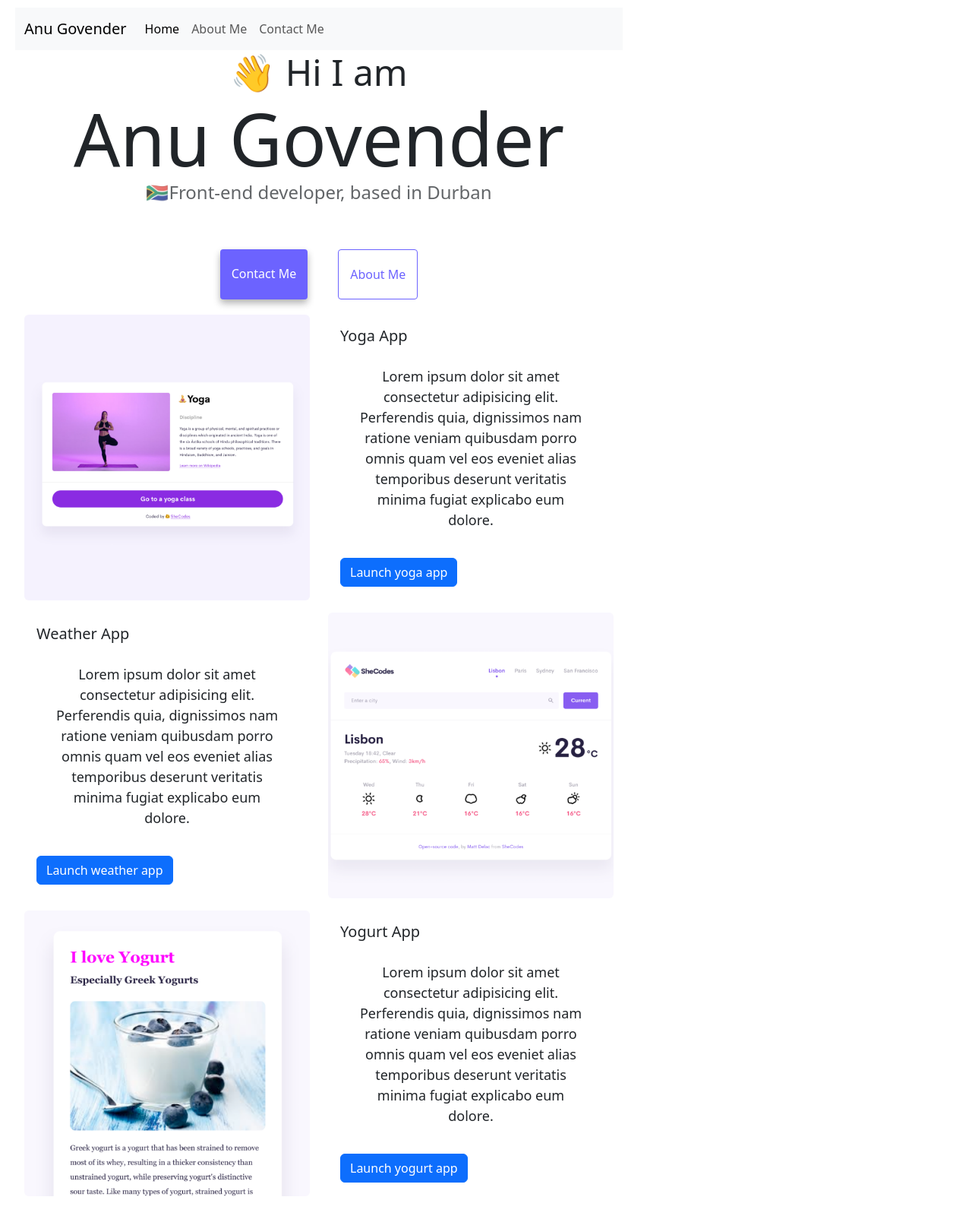
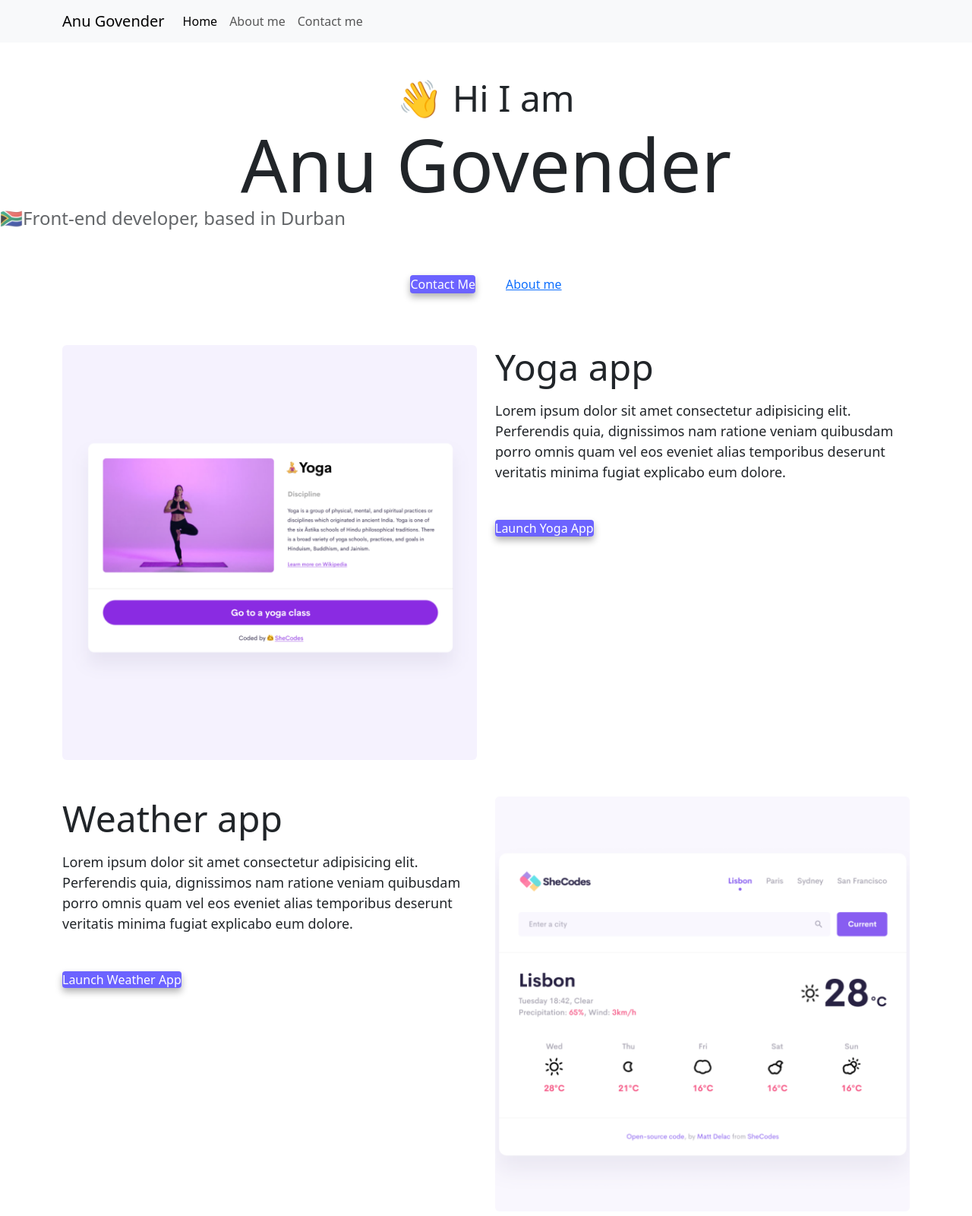
Before and after one commit to 1543-STACK/contact, a plain HTML site: page index.html in a window 1280 px wide. Shown: the top 1600 px of the page at 76% size. Drawn offline with nearby package versions, Linux system fonts and the light colour scheme.

Commit message:
made css changes

```diff
--- a/index.html
+++ b/index.html
@@ -5,7 +5,18 @@
     <meta charset="UTF-8" />
     <meta http-equiv="X-UA-Compatible" content="IE=edge" />
     <meta name="viewport" content="width=device-width, initial-scale=1.0" />
-    <title>Anu Govender</title>
+    <meta
+      name="description content="
+      Anu
+      Govender
+      is
+      a
+      front-end
+      developer,based
+      in
+      Durban,SA
+    />
+    <title>Front-end developer -Anu Govender</title>
     <link
       href="https://cdn.jsdelivr.net/npm/bootstrap@5.3.2/dist/css/bootstrap.min.css"
       rel="stylesheet"
@@ -20,9 +31,9 @@
     <link rel="stylesheet" href="/src/styles.css" />
   </head>
   <body>
-    <nav class="navbar navbar-expand-lg bg-body-tertiary">
-      <div class="container-fluid">
-        <a class="navbar-brand" href="#">Anu Govender </a>
+    <nav class="navbar navbar-expand-lg navbar-light bg-light fixed-top">
+      <div class="container">
+        <a class="navbar-brand" href="/" title="Homepage">Anu Govender</a>
         <button
           class="navbar-toggler"
           type="button"
@@ -37,95 +48,119 @@
         <div class="collapse navbar-collapse" id="navbarNav">
           <ul class="navbar-nav">
             <li class="nav-item">
-              <a class="nav-link active" aria-current="page" href="index.html"
+              <a
+                class="nav-link active"
+                aria-current="page"
+                href="/"
+                tilte="Homepage"
                 >Home</a
               >
             </li>
             <li class="nav-item">
-              <a class="nav-link" href="about.html">About Me</a>
+              <a class="nav-link" href="/about.html" title="About Anu Govender"
+                >About me</a
+              >
             </li>
             <li class="nav-item">
-              <a class="nav-link" href="#">Contact Me</a>
+              <a
+                class="nav-link"
+                href="/about.html#contact"
+                title="Contact Anu Govender"
+                >Contact me</a
+              >
             </li>
           </ul>
         </div>
       </div>
     </nav>
+    <h2 class="text-center">👋 Hi I am</h2>
+    <h1 class="text-center">Anu Govender</h1>
 
-    <h2>👋 Hi I am</h2>
-    <h1>Anu Govender</h1>
     <h3>🇿🇦Front-end developer, based in Durban</h3>
-    <div class="navigation-links">
-      <a href="about.html#contact" class="contact-link">Contact me</a>
-      <a href="about.html" class="about-link">About me</a>
+    <div class="navigation-links mb-5">
+      <a
+        href="/about.html#contact"
+        class="primary-link"
+        title="Contact Anu Govender"
+        >Contact me</a
+      >
+      <a href="/about.html" class="secondary-link" title="About Anu Govender"
+        >About me</a
+      >
     </div>
     <div class="container">
-      <div class="yoga">
       <div class="row">
         <div class="col-sm-6">
-            <img src="images/yoga.png" class="img-fluid mb-3 rounded" />
+          <img
+            src="/images/yoga.png"
+            alt="Yoga project "
+            class="img-fluid rounded d-none d-sm-block"
+          />
         </div>
         <div class="col-sm-6">
-            <div class="card mb-3 border-0">
-              <div class="card-body">
-                <h5 class="card-title">Yoga App</h5>
-                <p class="card-text bg-white text-left">
-                  Lorem ipsum dolor sit amet consectetur adipisicing elit.
-                  Perferendis quia, dignissimos nam ratione veniam quibusdam
-                  porro omnis quam vel eos eveniet alias temporibus deserunt
-                  veritatis minima fugiat explicabo eum dolore.
+          <h2 class="mb-3">Yoga app</h2>
+          <p>
+            Lorem ipsum dolor sit amet consectetur adipisicing elit. Perferendis
+            quia, dignissimos nam ratione veniam quibusdam porro omnis quam vel
+            eos eveniet alias temporibus deserunt veritatis minima fugiat
+            explicabo eum dolore.
           </p>
-                <a href="#" class="card-link btn btn-primary"
-                  >Launch yoga app</a
+          <div class="mt-5">
+            <a href="#" class="primary-link project-link" title="Yoga project"
+              >Launch Yoga App</a
             >
           </div>
         </div>
       </div>
-        </div>
-      </div>
-      <div class="weather">
-        <div class="row">
+      <div class="row mt-5">
         <div class="col-sm-6">
-            <div class="card mb-3 border-0">
-              <div class="card-body">
-                <h5 class="card-title">Weather App</h5>
-                <p class="card-text bg-white text-left">
-                  Lorem ipsum dolor sit amet consectetur adipisicing elit.
-                  Perferendis quia, dignissimos nam ratione veniam quibusdam
-                  porro omnis quam vel eos eveniet alias temporibus deserunt
-                  veritatis minima fugiat explicabo eum dolore.
+          <h2 class="mb-3">Weather app</h2>
+          <p>
+            Lorem ipsum dolor sit amet consectetur adipisicing elit. Perferendis
+            quia, dignissimos nam ratione veniam quibusdam porro omnis quam vel
+            eos eveniet alias temporibus deserunt veritatis minima fugiat
+            explicabo eum dolore.
           </p>
-                <a href="#" class="card-link btn btn-primary"
-                  >Launch weather app</a
+          <div class="mt-5">
+            <a
+              href="#"
+              class="primary-link project-link"
+              title="Weather project"
+              >Launch Weather App</a
             >
           </div>
         </div>
+        <div class="col-sm-6">
+          <img
+            src="/images/weather.png"
+            class="img-fluid rounded d-none d-sm-block"
+            alt="Weather project"
+          />
+        </div>
+      </div>
+      <div class="row mt-5">
+        <div class="col-sm-6">
+          <img
+            src="/images/yogurt.png"
+            class="img-fluid rounded d-none d-sm-block"
+            alt="Yogurt project"
+          />
         </div>
         <div class="col-sm-6">
-            <img src="images/weather.png" class="img-fluid mb-3 rounded" />
-          </div>
-        </div>
-      </div>
-      <div class="yoga">
-        <div class="row">
-          <div class="col-sm-6">
-            <img src="images/yogurt.png" class="img-fluid mb-3 rounded" />
-          </div>
-          <div class="col-sm-6">
-            <div class="card mb-3 border-0">
-              <div class="card-body">
-                <h5 class="card-title">Yogurt App</h5>
-                <p class="card-text bg-white text-left">
-                  Lorem ipsum dolor sit amet consectetur adipisicing elit.
-                  Perferendis quia, dignissimos nam ratione veniam quibusdam
-                  porro omnis quam vel eos eveniet alias temporibus deserunt
-                  veritatis minima fugiat explicabo eum dolore.
+          <h2 class="mb-3">Yogurt app</h2>
+          <p>
+            Lorem ipsum dolor sit amet consectetur adipisicing elit. Perferendis
+            quia, dignissimos nam ratione veniam quibusdam porro omnis quam vel
+            eos eveniet alias temporibus deserunt veritatis minima fugiat
+            explicabo eum dolore.
           </p>
-                <a href="#" class="card-link btn btn-primary"
-                  >Launch yogurt app</a
+          <div class="mt-5">
+            <a
+              href="#"
+              class="primary-link project-link"
+              title="Weather project"
+              >Launch Yogurt App</a
             >
-              </div>
-            </div>
           </div>
         </div>
       </div>
--- a/src/styles.css
+++ b/src/styles.css
@@ -5,15 +5,13 @@
 }
 
 body {
-  margin: 10px auto;
-  max-width: 800px;
-  margin-left: 20px;
+  margin: 100px 0;
 }
 
 h1,
 h2,
 h3 {
-  text-align: center;
+
   margin: 0;
 }
 
@@ -31,12 +29,11 @@ h3 {
 }
 
 p {
-  background: var(--secondary-color);
-  padding: 20px;
+
+
   border-radius: 4px;
-  font-size: 18px;
+  font-size:18px;
   line-height: 1.5;
-  text-align: center;
 }
 
 .navigation-links {
@@ -48,18 +45,26 @@ p {
 .navigation-links a {
   margin: 20px;
   border-radius: 4px;
-  padding: 20px 15px;
+
+}
+
+.primary-link {
+  background: var(--primary-color);
+  box-shadow: var(--box-shadow);
+  color: white;
+  border-radius: 4px;
   text-decoration: none;
   text-transform: capitalize;
 }
 
-.contact-link {
-  background: var(--primary-color);
-  box-shadow: var(--box-shadow);
-  color: white;
-}
+.primary-link:hover {
+  color: var(--primary-color);
 
-.about-link {
+.secondary-link{
+ border-radius: 4px;
+  padding: 20px 15px;
+  text-decoration: none;
+  text-transform: capitalize;
   color: var(--primary-color);
   border: 1px solid var(--primary-color);
 }
@@ -71,7 +76,6 @@ p {
 }
 
 .about-paragraphs {
-  display: flex;
   margin: 30px 0;
 }
 
@@ -90,3 +94,25 @@ p {
 .email-link:hover {
   text-decoration: underline;
 }
+
+@media (max-width: 576px) {
+  h1 {
+    font-size: 48px;
+    line-height: 1.5;
+  }
+
+  h2 {
+    font-size: 32px;
+    text-align: center;
+  }
+
+  p {
+    text-align: center;
+  }
+
+  .project-link {
+    display: block;
+    text-align: center;
+    margin: 0 20px;
+  }
+}
```
Lines whose indentation alone changed are shown as unchanged.
